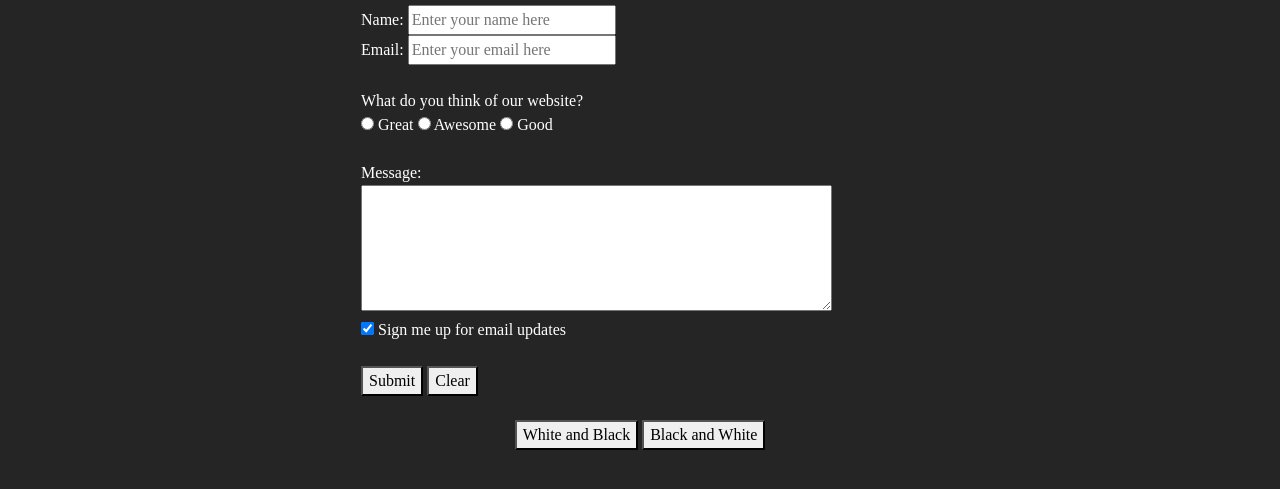
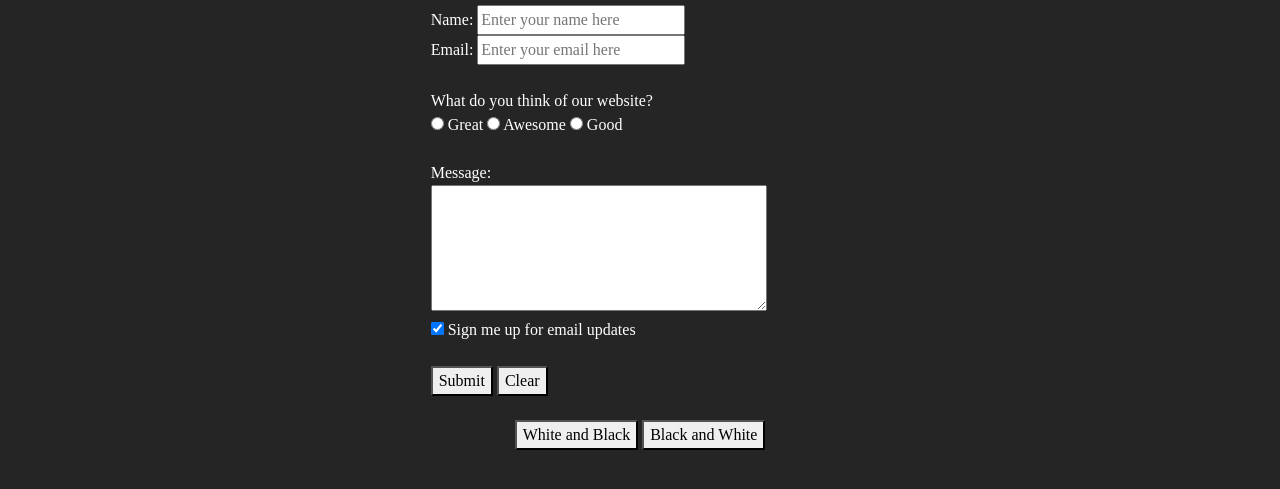
Before and after one commit to tomasgarcia3/oim3640-Term-Poroject, a plain HTML site: page contact_page.html in a window 1280 px wide. Shown: the part 129-618 px from the top of the page. Drawn offline with Linux system fonts and the light colour scheme.

Commit message:
final changes

```diff
--- a/contact_page.html
+++ b/contact_page.html
@@ -53,13 +53,13 @@
     </div>
     <!-- Content -->
     <br />
-    <div class="container">
+    <div class="container-fluid">
       <h1 id="header">Contact Page</h1>
       <div class="center message">
         <p>We will get back to you shortly.</p>
         <button id="another">Submit another form</button>
       </div>
-      <form class="" id="contact" action="post">
+      <form class="col-sm-4" id="contact" action="post">
         <fieldset>
           <div class="space">
             <label for="Name">Name:</label>
@@ -106,7 +106,7 @@
               <textarea
                 name="comments"
                 id="comments"
-                cols="50"
+                cols="35"
                 rows="5"
               ></textarea>
             </div>
```
Also changed, not shown: index.html (+2 -2 lines), images/index/slideshow/home1.webp (deleted), images/index/slideshow/home2.webp (deleted), images/index/slideshow/home3.webp (deleted).
